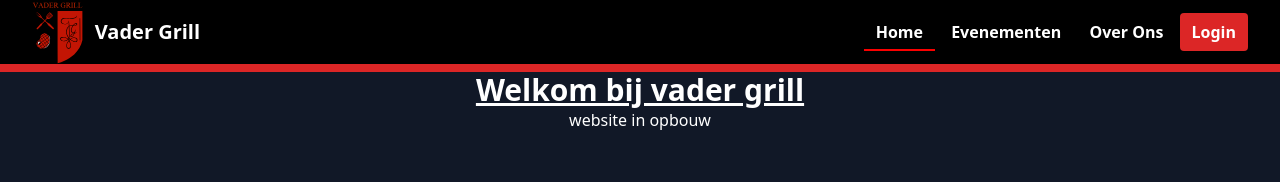
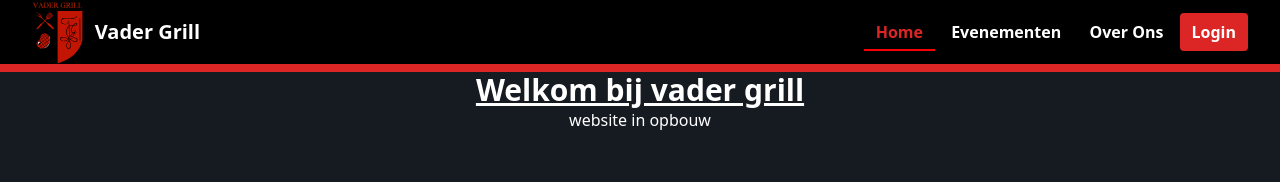
Before and after one commit to TakeoIschiFan/vadergrill-site, a SvelteKit app in the folder frontend/: page / in a window 1280 px wide. Shown: the top 182 px of the page. Built offline with nearby package versions, Linux system fonts and the light colour scheme.

Commit message:
Underline stays

```diff
--- a/frontend/src/app.css
+++ b/frontend/src/app.css
@@ -3,8 +3,8 @@
 @tailwind utilities;
 
 :root {
-    --primary-color--: black;
-    --secondary-color: rgb(17,24,39);
+    --primary-color--: rgb(13,17,23);
+    --secondary-color: rgb(22,27,34);
     --primary-red--: rgb(250,0,0);
     --second-red--: rgb(220, 38, 38);
     --third-red--: rgb(149,1,1);
@@ -50,6 +50,7 @@ body {
 
 a {
     transition: var(--transition-duration);
+    background-color: transparent;
 }
 
 span {
@@ -90,6 +91,16 @@ span {
     position: relative;
 }
 
+a:hover::after {
+    content: "";
+    position: absolute;
+    bottom: 0;
+    left: 0;
+    width: 100%;
+    height: 2px;
+    background-color: var(--primary-red--);
+}
+
 a.current::after {
     content: "";
     position: absolute;
@@ -99,3 +110,7 @@ a.current::after {
     height: 2px;
     background-color: var(--primary-red--);
 }
+
+a.current {
+    color: var(--second-red--);
+}
--- a/frontend/src/routes/+layout.svelte
+++ b/frontend/src/routes/+layout.svelte
@@ -46,13 +46,13 @@
         <div>
           <a
             href="/"
-            class="py-2 px-3 hover:bg-red-900 rounded font-bold"
+            class="py-2 px-3 hover:text-red-300 rounded font-bold"
             class:current={current === 0}
-            on:click={() => (current = 1)}>Home</a
+            on:click={() => (current = 0)}>Home</a
           >
           <a
             href="/evenementen"
-            class="py-2 px-3 hover:bg-red-900 rounded font-bold"
+            class="py-2 px-3 hover:text-red-300 rounded font-bold"
             class:current={current === 1}
             on:click={() => (current = 1)}
           >
@@ -60,15 +60,15 @@
           </a>
           <a
             href="/over-ons"
-            class="py-2 px-3 hover:bg-red-900 rounded font-bold"
+            class="py-2 px-3 hover:text-red-300 rounded font-bold"
             class:current={current === 2}
-            on:click={() => (current = 1)}
+            on:click={() => (current = 2)}
           >
             Over Ons
-          </a>
+        </a>
           <a
             href="/login"
-            class="py-2 px-3 bg-red-600 rounded hover:bg-red-900 font-bold"
+            class="py-2 px-3 bg-red-600 rounded hover:bg-red-900 hover:text-red-300 font-bold"
           >
             Login</a
           >
```
